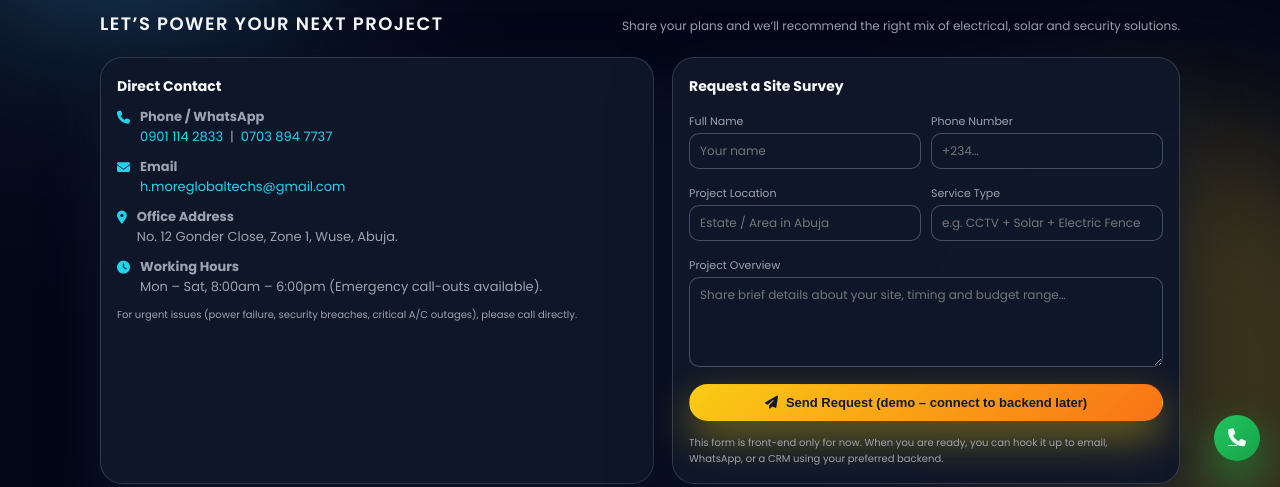
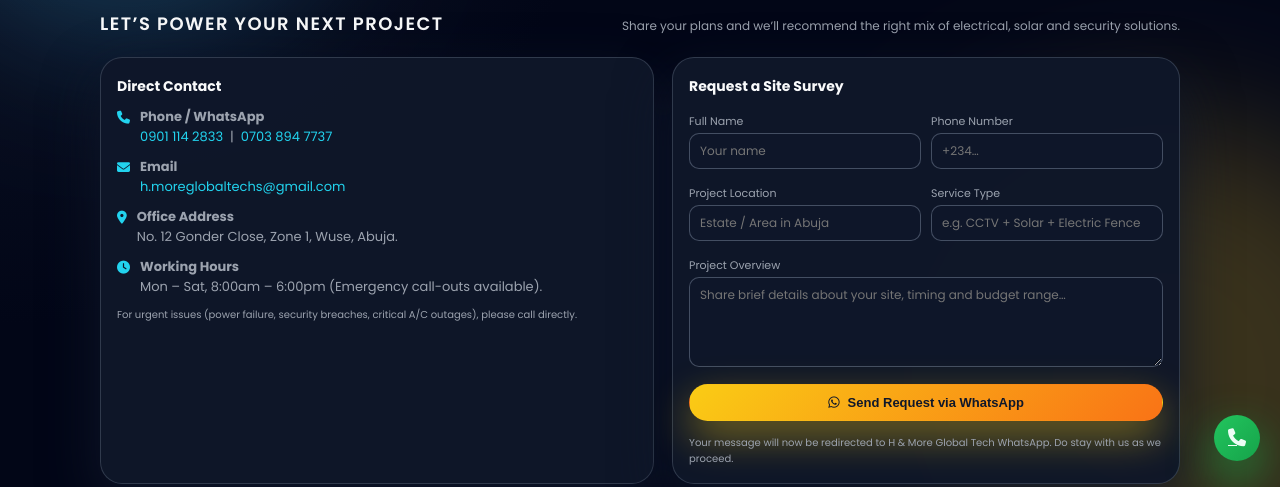
Before and after one commit to BunnyRabbyte/H-And-More-Global-Tech, a plain HTML site: page contact.html in a window 1280 px wide. Shown: the part 319-806 px from the top of the page. Drawn offline with Linux system fonts and the light colour scheme.

Commit message:
Update contact.html

```diff
--- a/contact.html
+++ b/contact.html
@@ -22,7 +22,7 @@
   <header>
    <div class="brand">
       <div class="brand-logo">
-        <img src="h-more-logo.PNG" alt="H &amp; More Global Tech logo" class="brand-logo-img">
+        <img src="h-more-logo.png" alt="H &amp; More Global Tech logo" class="brand-logo-img">
       </div>
       <div class="brand-text">
         <h1>H &amp; More Global Tech</h1>
@@ -104,7 +104,8 @@
         <div class="contact-card">
           <h3 style="font-size: 14px; margin-bottom: 10px;">Request a Site Survey</h3>
 
-          <form action="#" method="post">
+          <form id="siteSurveyForm">
+
             <div class="form-row">
               <div>
                 <label for="name">Full Name</label>
@@ -134,15 +135,15 @@
                         placeholder="Share brief details about your site, timing and budget range…"></textarea>
             </div>
 
-            <button type="submit" class="btn-primary" style="width: 100%; justify-content: center;">
-              <i class="fa-solid fa-paper-plane"></i>
-              Send Request (demo – connect to backend later)
-            </button>
+           <button type="submit" class="btn-primary" style="width: 100%; justify-content: center;">
+  <i class="fa-brands fa-whatsapp"></i>
+  Send Request via WhatsApp
+</button>
 
-            <p class="small-note">
-              This form is front-end only for now. When you are ready, you can hook it up to email,
-              WhatsApp, or a CRM using your preferred backend.
-            </p>
+<p class="small-note">
+  Your message will now be redirected to H &amp; More Global Tech WhatsApp. Do stay with us as we proceed.
+</p>
+
           </form>
         </div>
       </div>
```
